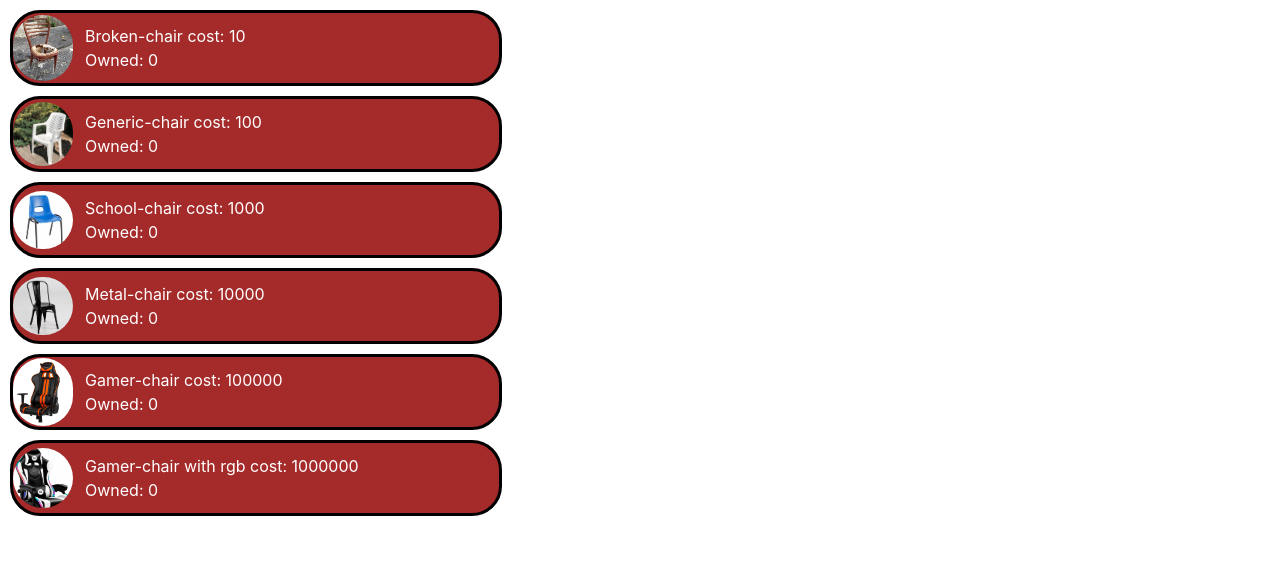
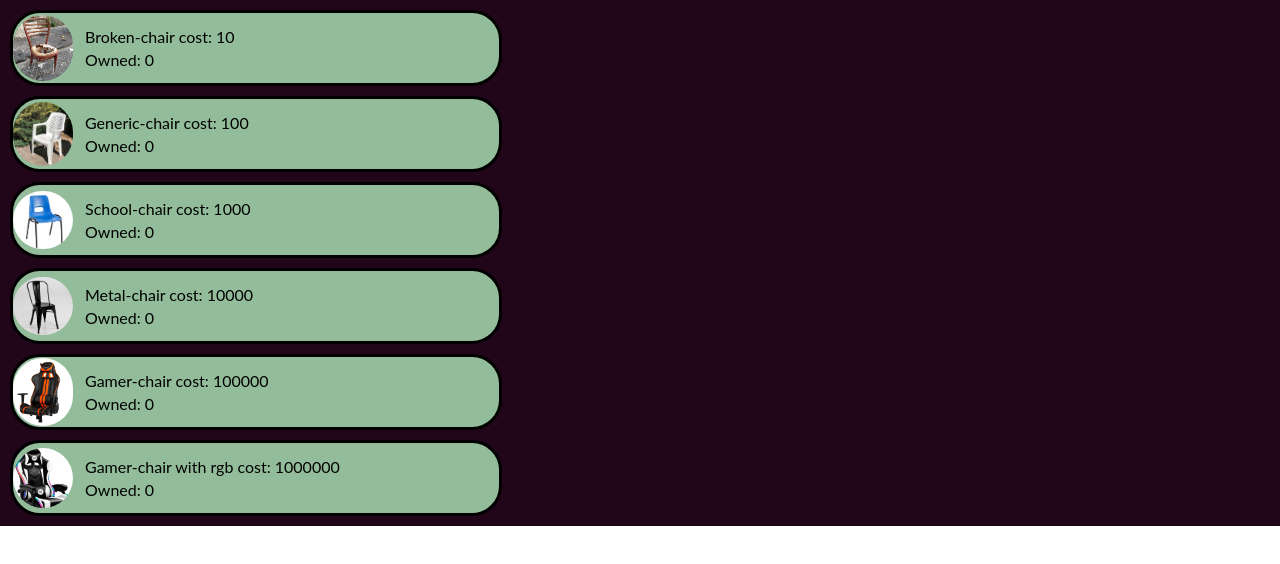
Before and after one commit to MaximoDiNapoli/FreeCodeCamp-React, a React (Create React App) app in the folder chair-clicker/: page / in a window 1280 px wide. Shown: the top 564 px of the page. Built offline with nearby package versions, Linux system fonts and the light colour scheme.

Commit message:
color change

```diff
--- a/chair-clicker/src/App.css
+++ b/chair-clicker/src/App.css
@@ -1,5 +1,7 @@
 .main-container {
   display: flex;
+  height: 100%;
+  background-color: #210518;
 
 }
 .buildings-container {
--- a/chair-clicker/src/stylesheets/Building.css
+++ b/chair-clicker/src/stylesheets/Building.css
@@ -2,7 +2,7 @@
     height: 70px;
     margin: 10px;
     border: 3px solid black;
-    background-color: brown;
+    background-color: #93bd9a;
     display: flex;
     flex: 1 1;
     justify-content:flex-start;;
@@ -23,6 +23,7 @@
 }
 
 #p1 , #p2{
-    color: white;
+    font-family: Lato;
+    color: black;
     margin: 2px;
 }
```
